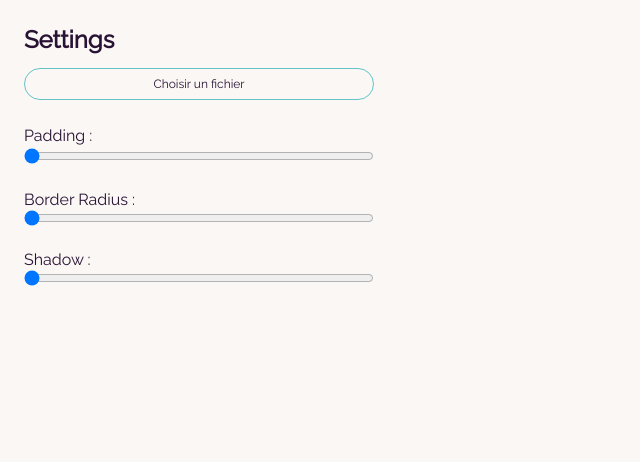
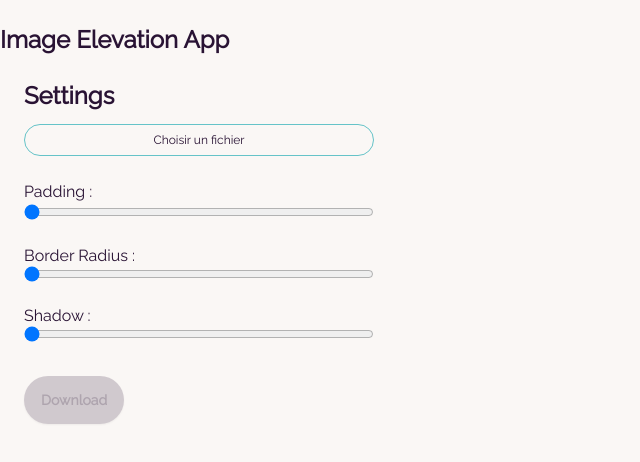
Before and after one commit to mirkobozzetto/workshop-useState-elevator-generator, a Next.js app: page / in a window 1280 px wide. Shown: the top 462 px of the page, without its empty margins (0-640 px from the left). Built offline with nearby package versions, Linux system fonts and the light colour scheme.

Commit message:
feat: Add image preview and download button to Menu component

```diff
--- a/app/components/Menu.tsx
+++ b/app/components/Menu.tsx
@@ -2,6 +2,8 @@
 
 import type { ImageProps, Settings } from "@/app/types";
 import { ChangeEvent, useState } from "react";
+import { DownLoadButton } from "./DownLoadButton";
+import ImagePreview from "./ImagePreview";
 
 const Menu = () => {
   const [image, setImage] = useState<ImageProps | null>(null);
@@ -30,6 +32,7 @@ const Menu = () => {
             src: reader.result as string,
             width: img.width,
             height: img.height,
+            alt: file.name,
             // on met à jour l'état de l'image avec les propriétés src, width et height
           });
         };
@@ -114,6 +117,10 @@ const Menu = () => {
           className="w-[350px] h-3 slider slider-primary"
         />
       </label>
+      <ImagePreview image={image} settings={settings} />
+      <div className="mt-6">
+        <DownLoadButton image={image} settings={settings} />
+      </div>
     </div>
   );
 };
--- a/app/page.tsx
+++ b/app/page.tsx
@@ -2,7 +2,8 @@ import Menu from "./components/Menu";
 
 export default function Home() {
   return (
-    <main>
+    <main className="mx-auto container">
+      <h1 className="mt-6 mb-4 font-bold text-2xl">Image Elevation App</h1>
       <Menu />
     </main>
   );
--- a/app/types/index.ts
+++ b/app/types/index.ts
@@ -1,5 +1,6 @@
 export type ImageProps = {
   src: string;
+  alt: string;
   width: number;
   height: number;
 };
```
